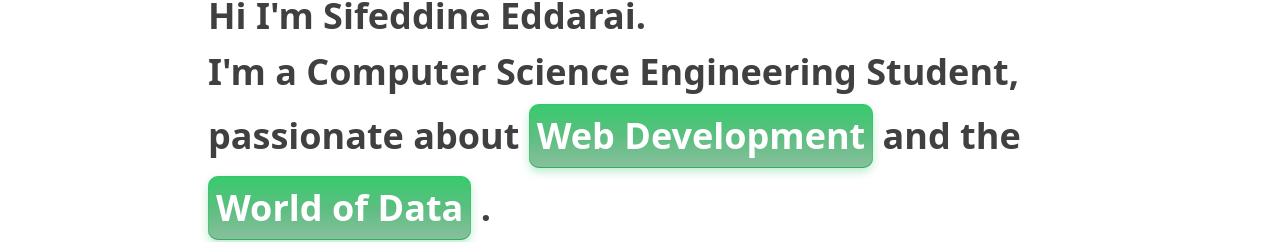
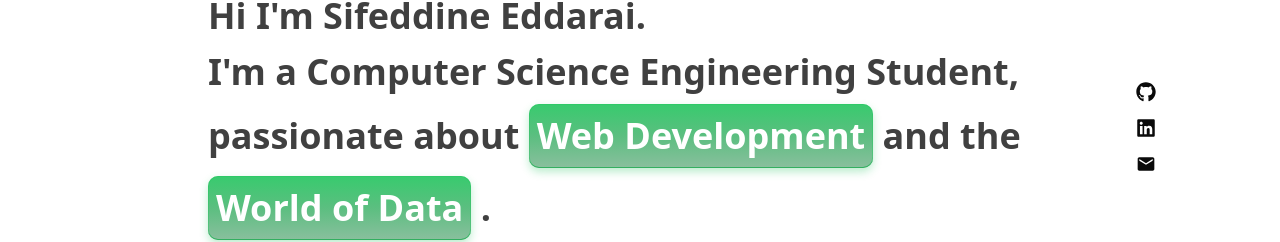
Before and after one commit to dev-saber/my-portfolio, a React (Vite) app: page / in a window 1280 px wide. Shown: the part 272-514 px from the top of the page. Built offline with nearby package versions, Linux system fonts and the light colour scheme.

Commit message:
social links

```diff
--- a/package.json
+++ b/package.json
@@ -22,6 +22,7 @@
     "motion": "^12.23.3",
     "react": "^19.1.0",
     "react-dom": "^19.1.0",
+    "react-icons": "^5.5.0",
     "tailwind-merge": "^3.3.1",
     "tailwindcss": "^4.1.11"
   },
--- a/src/App.tsx
+++ b/src/App.tsx
@@ -6,6 +6,7 @@ import Resume from "./layouts/Resume";
 import Projects from "./layouts/Projects";
 import Contact from "./layouts/Contact";
 import Footer from "./layouts/Footer";
+import Socials from "./components/atoms/Socials";
 
 function App() {
   return (
@@ -17,6 +18,7 @@ function App() {
       <Projects />
       <Contact />
       <Footer />
+      <Socials />
     </ThemeProvider>
   );
 }
--- /dev/null
+++ b/src/assets/socials.tsx
@@ -0,0 +1,14 @@
+import { FaGithub, FaLinkedin } from "react-icons/fa";
+import { MdEmail } from "react-icons/md";
+import type { ReactElement } from "react";
+
+const socials: {
+    link: string;
+    icon: ReactElement;
+    }[]= [
+    { link: "https://github.com/dev-saber", icon: <FaGithub /> },
+    { link: "https://www.linkedin.com/in/eddarai-sifeddine/", icon: <FaLinkedin /> },
+    { link: "mailto:sifeddine.edr@gmail.com", icon: <MdEmail /> },
+];
+
+export default socials;
--- /dev/null
+++ b/src/components/atoms/Socials.tsx
@@ -0,0 +1,32 @@
+import socials from "@/assets/socials";
+
+const Socials = () => {
+  return (
+    <>
+      <div className="fixed top-1/2 right-15 -translate-y-1/2 z-50">
+        <ul
+          className="flex flex-col gap-y-4 w-fit
+      fixed top-1/2 -translate-y-1/2 z-50
+      sm:right-6 md:-right-4 lg:right-16
+      text-xl
+    "
+        >
+          {socials.map((social, index) => (
+            <li key={index}>
+              <a
+                href={social.link}
+                target="_blank"
+                rel="noreferrer"
+                className="hover:text-green-700 dark:hover:text-primary-200 transition-colors duration-200"
+              >
+                {social.icon}
+              </a>
+            </li>
+          ))}
+        </ul>
+      </div>
+    </>
+  );
+};
+
+export default Socials;
```
Also changed, not shown: 1 other file (tests, documents, lock files or other folders).
